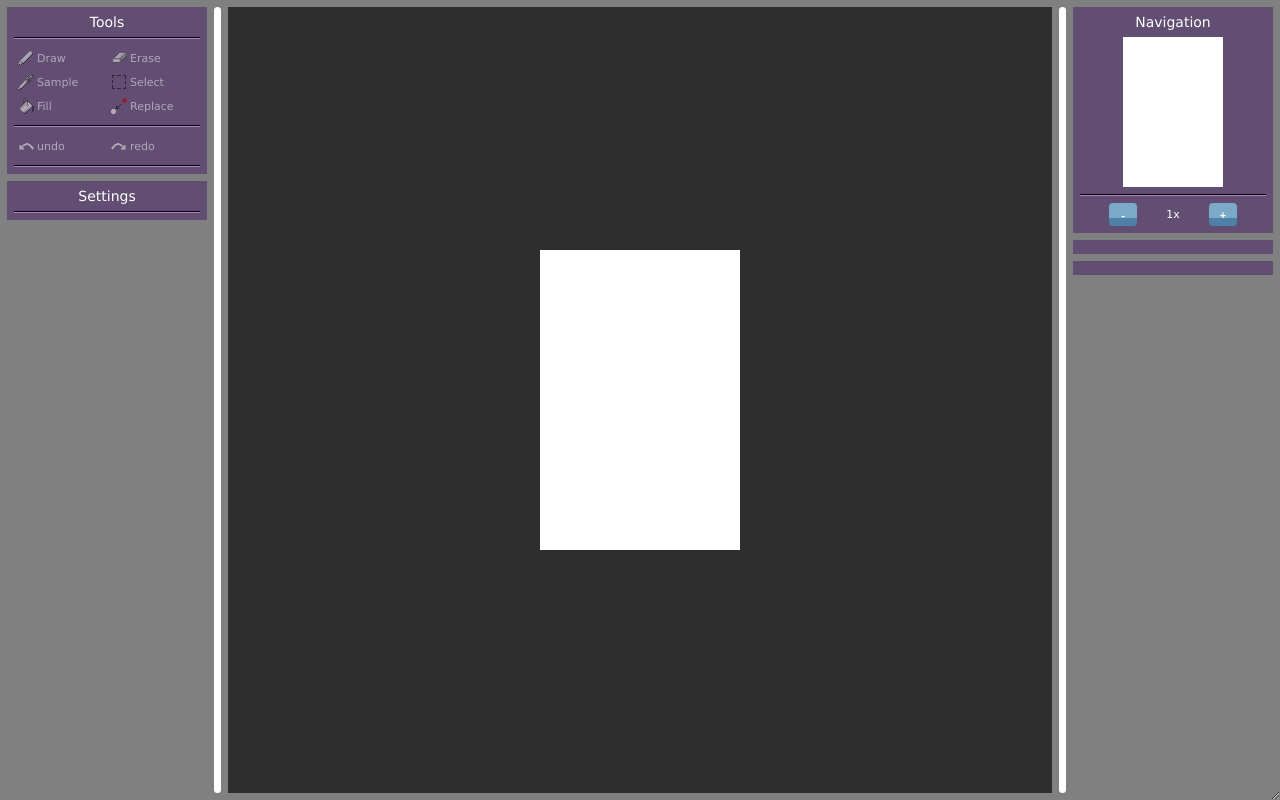
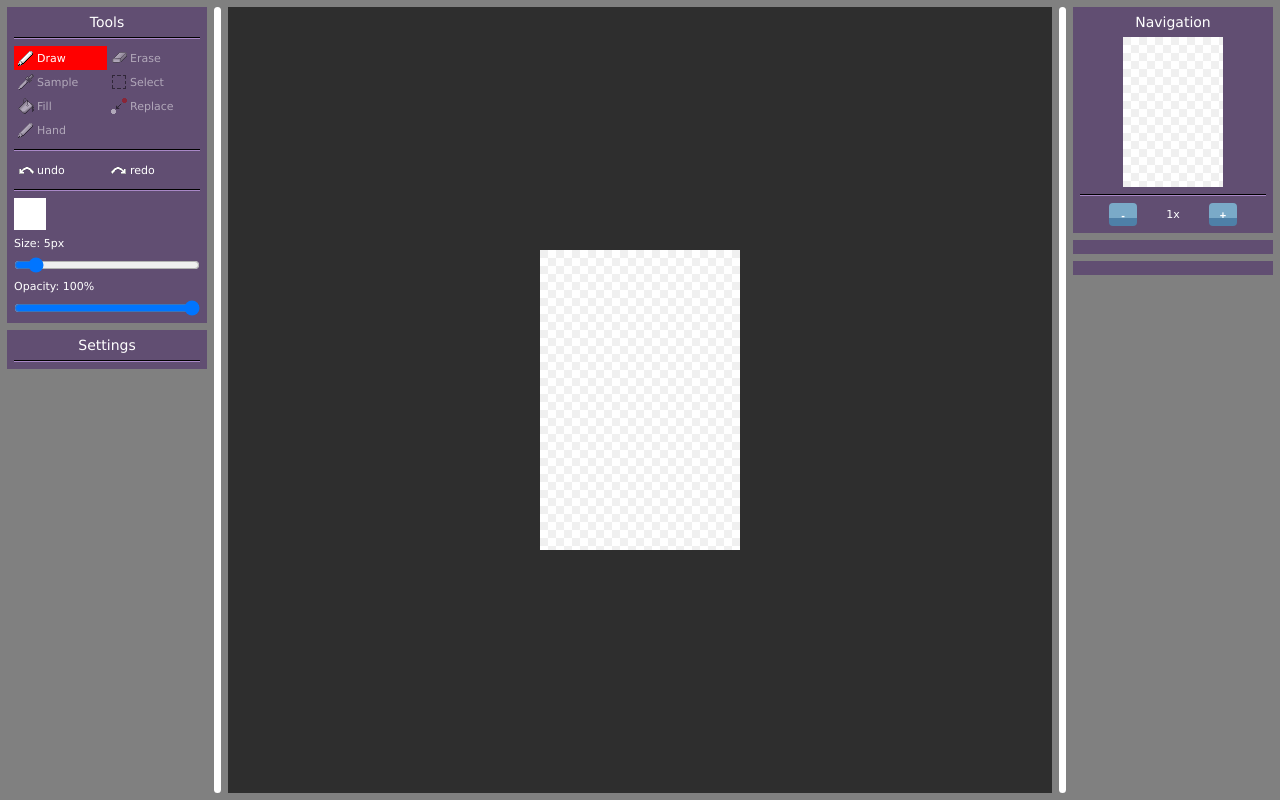
Before and after one commit to Spigbie/gSm-Designer-Classic, a plain HTML site: page index.html in a window 1280 px wide. Both pictures are taken after a click on the element "Draw". Drawn offline with Linux system fonts and the light colour scheme.

Commit message:
improved history and started adding brush settings

```diff
--- a/index.html
+++ b/index.html
@@ -15,19 +15,29 @@
                     <h2>Tools</h2>
                     <hr>
                     <div class="tools">
-                        <div class="option unfinished" id="drawButton"><div class="icon"></div><span>Draw</span></div>
+                        <div class="option" id="drawButton"><div class="icon"></div><span>Draw</span></div>
                         <div class="option unfinished" id="eraseButton"><div class="icon"></div><span>Erase</span></div>
                         <div class="option unfinished" id="sampleButton"><div class="icon"></div><span>Sample</span></div>
                         <div class="option unfinished" id="selectButton"><div class="icon"></div><span>Select</span></div>
                         <div class="option unfinished" id="fillButton"><div class="icon"></div><span>Fill</span></div>
                         <div class="option unfinished" id="replaceButton"><div class="icon"></div><span>Replace</span></div>
+                        <div class="option unfinished" id="handButton"><div class="icon"></div><span>Hand</span></div>
                     </div>
                     <hr>
                     <div class="tools">
-                        <div class="option unfinished" id="undoButton"><div class="icon"></div><span>undo</span></div>
-                        <div class="option unfinished" id="redoButton"><div class="icon"></div><span>redo</span></div>
+                        <div class="option" id="undoButton"><div class="icon"></div><span>undo</span></div>
+                        <div class="option" id="redoButton"><div class="icon"></div><span>redo</span></div>
                     </div>
                     <hr>
+                    <div>
+                        <div id="brushShape"></div>
+
+                    </div>
+                    <label>Size: <span>5px</span></label>
+                    <input type="range" min="1" max="50" step="1" value="5" id="brushSizeRange">
+
+                    <label>Opacity: <span>100%</span></label>
+                    <input type="range" min="1" max="100" step="1" value="100" id="brushOpacityRange">
                 </section>
                 <section class="window">
                     <h2>Settings</h2>
--- a/main.css
+++ b/main.css
@@ -7,7 +7,7 @@
     --sqaure-pattern: repeating-conic-gradient(#ffffff 0 25%, #f0f0f0 0 50%) 0 0 / 16px 16px;
     --fill: white;
 
-    --canvas-background: var(--fill);
+    --canvas-background: var(--sqaure-pattern);
 
     --border-radius-normal: 10px;
     --border-radius-small: 4px;
@@ -48,7 +48,7 @@ h2{
     text-transform: capitalize;
 }
 
-p, span{
+p, span, label{
     font-size: 11px;
     color: var(--font-color);
 }
@@ -137,8 +137,8 @@ main{
     height: 100%;
     padding: var(--padding-normal);
     display: flex;
-    resize: both;
-    overflow: scroll;
+    /* resize: both;
+    overflow: scroll; */
 }
 .wall.menu{
     flex: 0 0 200px;
@@ -282,3 +282,23 @@ hr{
 .unfinished{
     opacity: 0.5;
 }
+
+.selected{
+    background-color: red;
+}
+
+#brushSizeRange{
+    width: 100%;
+    cursor: pointer;
+}
+
+#brushOpacityRange{
+    width: 100%;
+    cursor: pointer;
+}
+
+#brushShape{
+    width: 32px;
+    height: 32px;
+    background-color: white;
+}
--- a/script.js
+++ b/script.js
@@ -3,12 +3,14 @@ let easelHeight = 300;
 let zoomScale = 1;
 
 let isDrawing = false;
-let brushSize = 3;
+let brushSize = 5;
 let brushRadius = 3;
 let brushColor = {r: 0, g: 0, b: 0};
 
 let history = [];
-let historyIndex = 0;
+let historyIndex = -1;
+
+let action = "none";
 
 const easelElement = document.querySelector('#easel');
 const zoomText = document.querySelector('#zoomText');
@@ -31,27 +33,54 @@ const previewCtx = previewCanvas.getContext("2d");
 
 initiate();
 function initiate(){
-    saveDrawingState();
+    saveDrawingState()
 }
 
 //====================================================================================
+drawButton.addEventListener("click", () => {
+
+    if(action === "draw"){
+        action = "none";
+        drawButton.classList.remove("selected");
+    }
+    else{
+        action = "draw";
+        drawButton.classList.add("selected");
+    }
+
+});
+
 undoButton.addEventListener("click", () => {
+    if(historyIndex <= 0 ){return;}
     console.log("undo");
     historyIndex--;
+    console.log(historyIndex);
     const previousState = history[historyIndex];
     baseCtx.putImageData(previousState, 0, 0);
 });
 
 redoButton.addEventListener("click", () => {
+    if(historyIndex >= history.length - 1){return;}
     console.log("redo");
+    historyIndex++;
+    console.log(historyIndex);
+    const nextState = history[historyIndex];
+    baseCtx.putImageData(nextState, 0, 0);
 });
 
 
 //====================================================================================
 
 topCanvas.addEventListener("mousedown", (e) => {
+    switch (action) {
+        case "draw":
             isDrawing = true;
             if(isDrawing){paint(e);}
+            break;
+
+        default:
+            break;
+    }
 });
 
 topCanvas.addEventListener("mouseover", (e) => {
@@ -61,22 +90,36 @@ topCanvas.addEventListener("mouseout", (e) => {
 });
 
 topCanvas.addEventListener("mousemove", (e) => {
+    switch (action) {
+        case "draw":
             if(isDrawing){paint(e);}
+            break;
+
+        default:
+            break;
+    }
 });
 
 document.addEventListener("mouseup", (e) =>{
+    switch (action) {
+        case "draw":
             if(isDrawing){
             isDrawing = false;
-        console.log("isDrawing: ", isDrawing);
+            // console.log("isDrawing: ", isDrawing);
             mergeDownTopCanvas();
             saveDrawingState();
             updatePreview();
+        }
+            break;
+
+        default:
+            break;
     }
 });
 
 //====================================================================================
 function paint(e){
-    console.log("isDrawing: ", isDrawing);
+    // console.log("isDrawing: ", isDrawing);
 
     const rect = e.target.getBoundingClientRect();
 
@@ -86,14 +129,19 @@ function paint(e){
     const x2 = x - Math.floor(brushSize / 2);
     const y2 = y - Math.floor(brushSize / 2);
 
-    console.log(x, y);
-    console.log(x2, y2);
+    // console.log(x, y);
+    // console.log(x2, y2);
 
     topCtx.fillStyle = `rgb(${brushColor.r}, ${brushColor.g}, ${brushColor.b});`
     topCtx.fillRect(x2, y2, brushSize, brushSize);
 }
 
 function mergeDownTopCanvas(){
+
+    if(historyIndex < history.length - 1){
+        history.splice(historyIndex);
+        console.log(history);
+    }
     console.log("merge");
     baseCtx.drawImage(topCanvas, 0, 0);
     topCtx.clearRect(0, 0, topCanvas.width, topCanvas.height);
```
Lines whose indentation alone changed are shown as unchanged.
